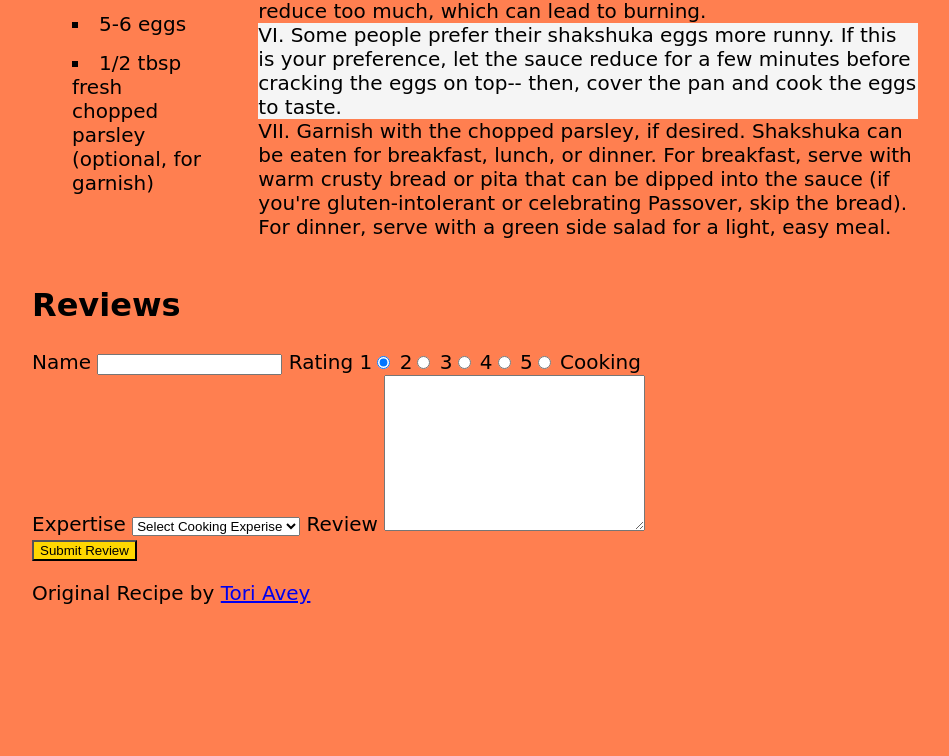
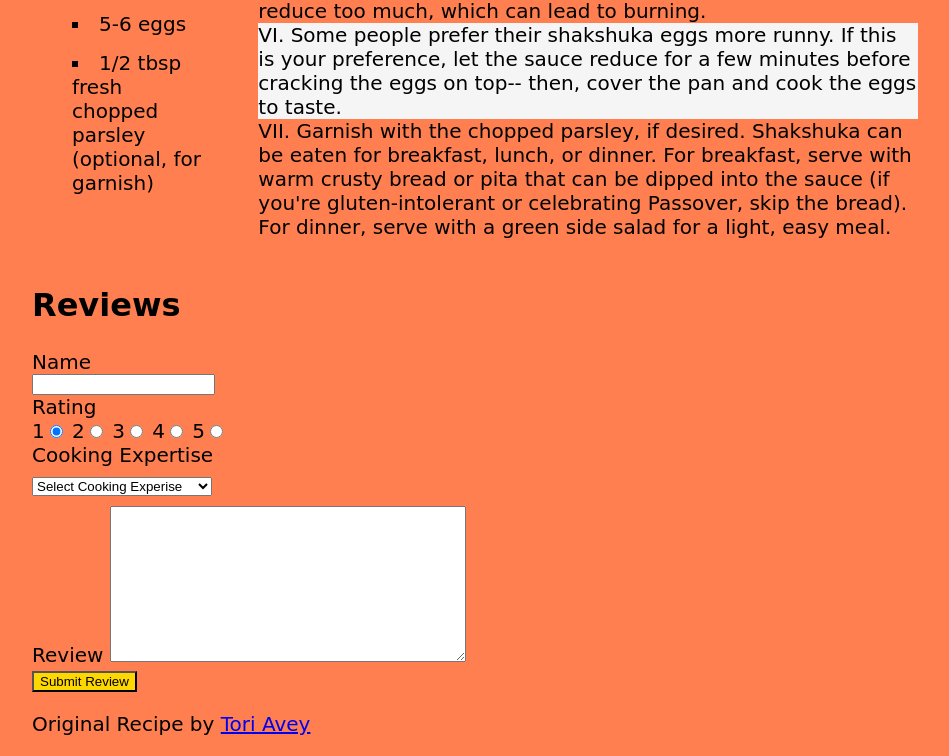
Before and after one commit to bhill010/bhill010.github.io, a plain HTML site: page index.html in a window 1280 px wide. Shown: the part 1766-2522 px from the top of the page, without its empty margins (158-1107 px from the left). Before the commit the page ends 2391 px from the top, so only its background shows below. Drawn offline with Linux system fonts and the light colour scheme.

Commit message:
Add blocks to forms

```diff
--- a/css_syntax.css
+++ b/css_syntax.css
@@ -91,3 +91,21 @@ aside {
 .ingredients-list li {
   margin: 15px 0px;
 }
+
+input[type="text"], select {
+  display: block;
+  width: 175px;
+}
+
+select {
+  margin: 10px 0;
+  width: 180px;
+}
+
+textarea {
+  width: 350px;
+}
+
+label {
+  display: block;
+}
```
